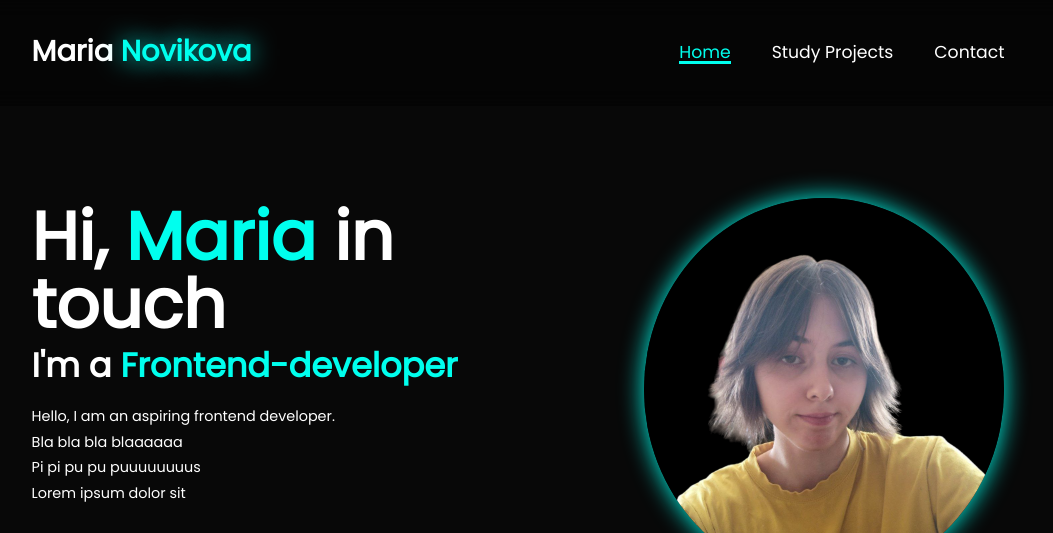
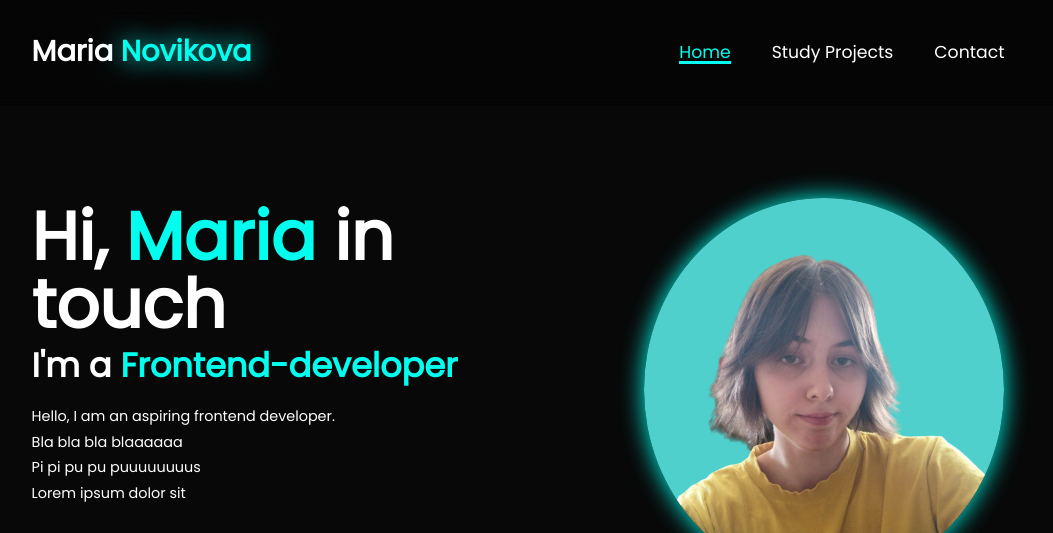
Before and after one commit to mashaanov/portfolio-project, a plain HTML site: page index.html in a window 1280 px wide. Shown: the top 533 px of the page, without its empty margins (122-1175 px from the left). Drawn offline with nearby package versions, Linux system fonts and the light colour scheme.

Commit message:
update index.js

```diff
--- a/index.html
+++ b/index.html
@@ -53,7 +53,7 @@
       </div>
       <div class="home-img">
         <img
-          src="/img/img-Photoroom.png"
+          src="/img/image.png"
           class="avatar"
           alt="avatar"
         />
--- a/js/index.js
+++ b/js/index.js
@@ -42,4 +42,9 @@ document.addEventListener("DOMContentLoaded", () => {
               ease: "power2.inOut",
               delay: 1,
           });
+      gsap.from(".home-img", {
+              duration: 2,
+              x: 30,
+              ease: "power1.out",
+          });
         });
```
Also changed, not shown: img/image.png (added).
